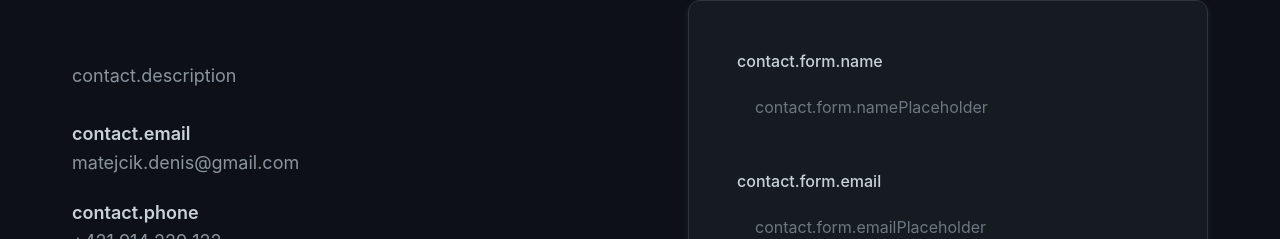
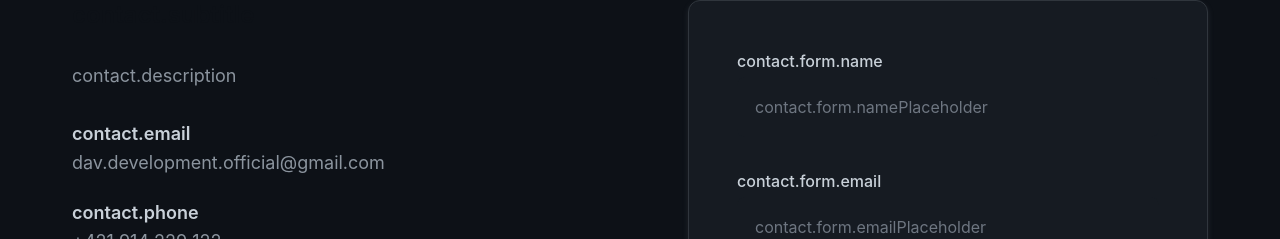
Before and after one commit to Mild-Solvent/DAV-portfolio, a Next.js app in the folder web/: page /privacy-policy in a window 1280 px wide. Shown: the part 4883-5122 px from the top of the page. Built offline with nearby package versions, Linux system fonts and the light colour scheme; no server answers.

Commit message:
email update

```diff
--- a/web/src/components/Contact/Contact.tsx
+++ b/web/src/components/Contact/Contact.tsx
@@ -304,7 +304,7 @@ const Contact: React.FC = () => {
     setSubmitStatus('idle');
 
     try {
-      const response = await fetch('https://formspree.io/f/mjkaagzd', {
+      const response = await fetch('https://formspree.io/f/mrbowvke', {
         method: 'POST',
         headers: {
           'Content-Type': 'application/json',
@@ -356,7 +356,7 @@ const Contact: React.FC = () => {
               <ContactItem>
                 <ContactText>
                   <h4>{t('contact.email')}</h4>
-                  <p>matejcik.denis@gmail.com</p>
+                  <p>dav.development.official@gmail.com</p>
                 </ContactText>
               </ContactItem>
 
```
